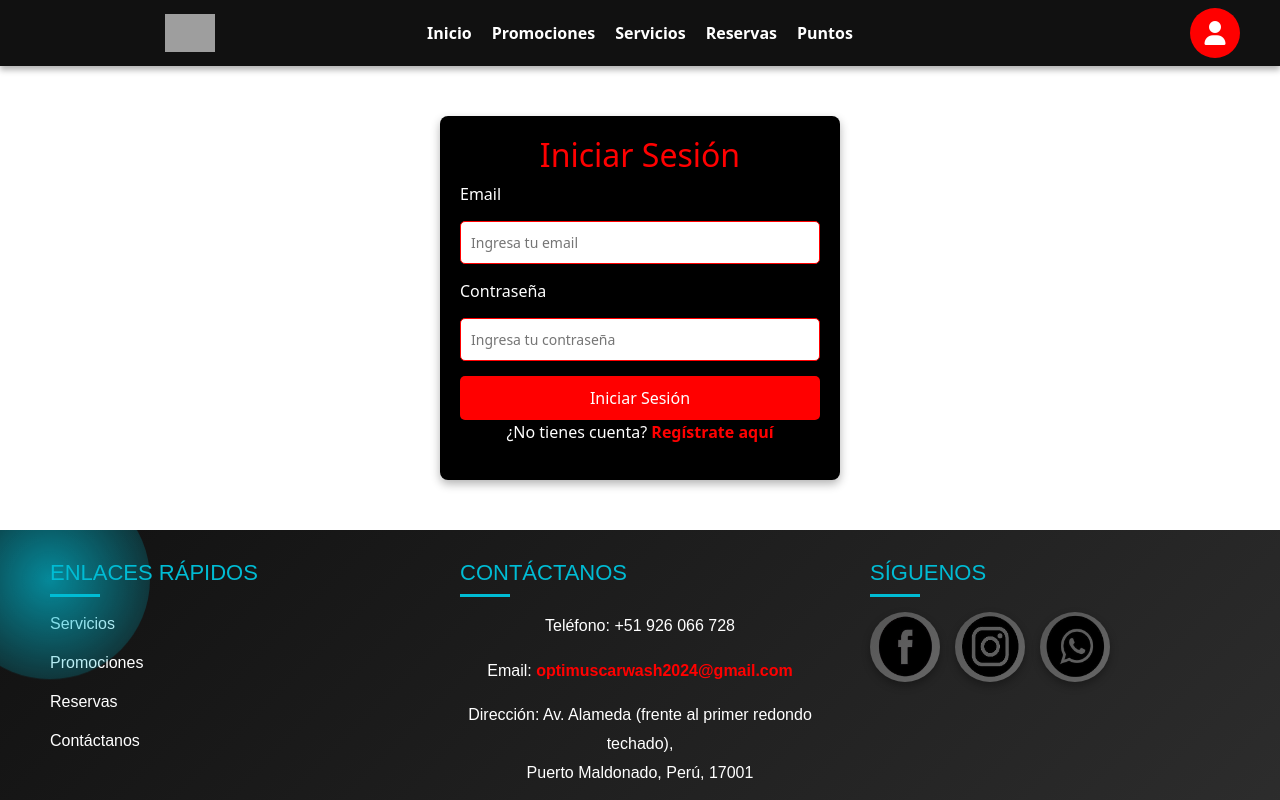
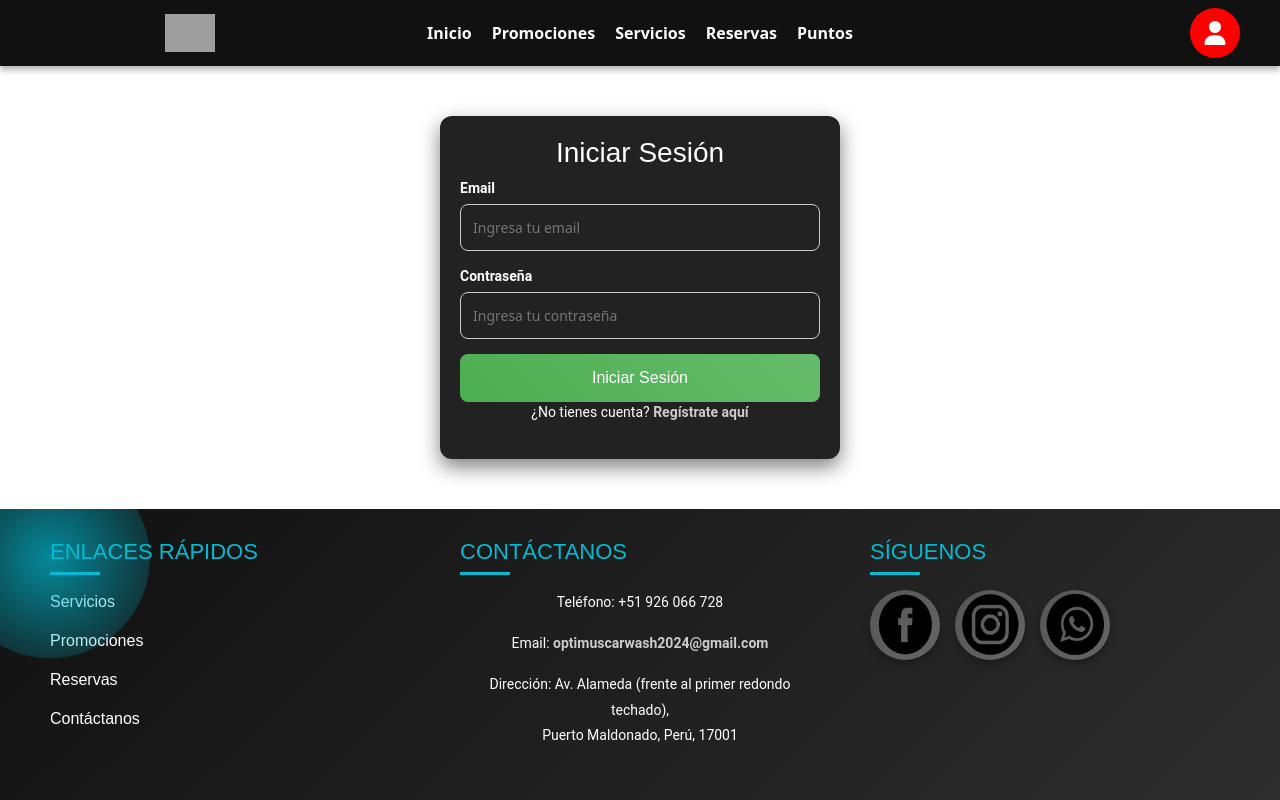
Before and after one commit to zaesp/Optimus_CarWash_react, a React (Vite) app in the folder Optimus-Carwash/: page /login in a window 1280 px wide. Shown: the top 800 px of the page. Built offline with nearby package versions, Linux system fonts and the light colour scheme; no server answers; grey boxes are pictures that could not be loaded.

Commit message:
Login e Registro(Suscripciones - Registro)

```diff
--- a/Optimus-Carwash/src/Components/Components-Footer/Footer.css
+++ b/Optimus-Carwash/src/Components/Components-Footer/Footer.css
@@ -97,7 +97,7 @@
 
 .subscription-section {
   flex: 1 1 100%;
-  margin: 20px 0;
+  margin: 20px 350px;
   text-align: center;
 }
 
@@ -109,7 +109,7 @@
   outline: none;
   width: 60%;
   max-width: 400px;
-  margin-right: 10px;
+  margin-left: 110px;
 }
 
 .subscription-section button {
@@ -205,5 +205,6 @@
 
   .subscription-section input[type="email"] {
     width: 80%;
+    text-align: center;
   }
 }
--- a/Optimus-Carwash/src/Components/Components-Footer/Footer.jsx
+++ b/Optimus-Carwash/src/Components/Components-Footer/Footer.jsx
@@ -1,7 +1,26 @@
+// Footer.js
 import './Footer.css';
 import imagenes from '../../assets/imagenes.js';
+import { useNavigate } from 'react-router-dom';
+import { useState } from 'react';
 
 const Footer = () => {
+  const navigate = useNavigate();
+  const [email, setEmail] = useState('');
+
+  // Manejar el cambio del input de suscripción
+  const handleEmailChange = (e) => {
+    setEmail(e.target.value);
+  };
+
+  // Manejar el envío del formulario de suscripción
+  const handleSubscription = (e) => {
+    e.preventDefault();
+    if (email) {
+      navigate(`/registro?email=${encodeURIComponent(email)}`);
+    }
+  };
+
   return (
     <footer className="footer">
       <div className="footer-container">
@@ -44,8 +63,13 @@ const Footer = () => {
         <div className="subscription-section">
           <h3>Suscríbete</h3>
           <p>¡Recibe nuestras últimas promociones y noticias!</p>
-          <form>
-            <input type="email" placeholder="Tu correo electrónico" />
+          <form onSubmit={handleSubscription}>
+            <input
+              type="email"
+              placeholder="Tu correo electrónico"
+              value={email}
+              onChange={handleEmailChange}
+            />
             <button type="submit">Suscribirme</button>
           </form>
         </div>
--- a/Optimus-Carwash/src/Components/Usuarios_Form/Login.css
+++ b/Optimus-Carwash/src/Components/Usuarios_Form/Login.css
@@ -1,66 +1,37 @@
+
 .login-container {
   max-width: 400px;
   margin: 50px auto;
   padding: 20px;
-  background-color: black;
+  background-color: #222;
   color: white;
-  border-radius: 8px;
-  box-shadow: 0 4px 10px rgba(0, 0, 0, 0.3);
+  border-radius: 12px;
+  box-shadow: 0 8px 20px rgba(0, 0, 0, 0.5);
+  transform: scale(1);
+  transition: transform 0.3s ease;
+}
+
+.login-container:hover {
+  transform: scale(1.03);
 }
 
 .login-container h2 {
   text-align: center;
-  color: #ff0000;
+  font-family: 'Poppins', sans-serif;
+  color: #fff;
+  font-size: 28px;
 }
 
 form {
   display: flex;
   flex-direction: column;
   gap: 15px;
+  animation: fadeIn 0.6s ease-in-out;
 }
 
 form label {
-  font-size: 16px;
+  color: #fff;
+  font-size: 14px;
+  font-weight: bold;
+  font-family: 'Roboto', sans-serif;
 }
-
-form input {
-  padding: 10px;
-  font-size: 14px;
-  border: 1px solid #ff0000;
-  border-radius: 5px;
-}
-
-form input:focus {
-  outline: none;
-  border: 1px solid #ff4444;
-}
-
-form button {
-  padding: 10px;
-  background-color: #ff0000;
-  color: #fff;
-  font-size: 16px;
-  border: none;
-  border-radius: 5px;
-  cursor: pointer;
-  transition: 0.3s;
-}
-
-form button:hover {
-  background-color: #cc0000;
-}
-
-p {
-  text-align: center;
-  margin-top: 10px;
-}
-
-p a {
-  color: #ff0000;
-  text-decoration: none;
-  font-weight: bold;
-}
-
-p a:hover {
-  text-decoration: underline;
-}
--- a/Optimus-Carwash/src/Components/Usuarios_Form/Registro.css
+++ b/Optimus-Carwash/src/Components/Usuarios_Form/Registro.css
@@ -1,68 +1,84 @@
+
+/* Estilo para Registro */
 .registro-container {
   max-width: 400px;
   margin: 50px auto;
   padding: 20px;
-    background-color: black;
+  background: linear-gradient(135deg, #1a1a1a, #444444);
   color: white;
-    border-radius: 8px;
-    box-shadow: 0 4px 10px rgba(0, 0, 0, 0.3);
+  border-radius: 12px;
+  box-shadow: 0 8px 20px rgba(0, 0, 0, 0.5);
+  transform: scale(1);
+  transition: transform 0.3s ease;
+}
+
+.registro-container:hover {
+  transform: scale(1.03);
 }
 
 .registro-container h2 {
   text-align: center;
-    color: #ff0000;
+  font-family: 'Poppins', sans-serif;
+  color: #fff;
+  font-size: 28px;
 }
 
 form {
   display: flex;
   flex-direction: column;
   gap: 15px;
+  animation: fadeIn 0.6s ease-in-out;
 }
 
 form label {
-    font-size: 16px;
+  font-size: 14px;
+  margin-bottom: -10px;
+  font-weight: bold;
+  font-family: 'Roboto', sans-serif;
 }
 
-form input,
-form select {
-    padding: 10px;
+form input, form select {
+  padding: 12px;
   font-size: 14px;
-    border: 1px solid #ff0000;
-    border-radius: 5px;
+  border: 1px solid #ccc;
+  border-radius: 8px;
+  background-color: #222;
+  color: white;
+  transition: border-color 0.3s;
 }
 
-form input:focus,
-form select:focus {
+form input:focus, form select:focus {
   outline: none;
-    border: 1px solid #ff4444;
+  border: 1px solid #000;
+  box-shadow: 0 0 5px #ccc;
 }
 
 form button {
-    padding: 10px;
-    background-color: #ff0000;
+  padding: 12px;
+  background: linear-gradient(45deg, #4caf50, #66bb6a);
   color: white;
   font-size: 16px;
+  font-family: 'Poppins', sans-serif;
   border: none;
-    border-radius: 5px;
+  border-radius: 8px;
   cursor: pointer;
-    transition: 0.3s;
+  transition: background 0.3s ease, transform 0.2s;
 }
 
 form button:hover {
-    background-color: #cc0000;
+  background: linear-gradient(45deg, #66bb6a, #4caf50);
+  transform: translateY(-2px);
 }
 
 p {
   text-align: center;
-    margin-top: 10px;
+  margin-top: 15px;
+  font-family: 'Roboto', sans-serif;
+  font-size: 14px;
 }
 
 p a {
-    color: #ff0000;
+  color: #ccc;
   text-decoration: none;
   font-weight: bold;
 }
-
-p a:hover {
-    text-decoration: underline;
-}
--- a/Optimus-Carwash/src/Components/Usuarios_Form/Registro.jsx
+++ b/Optimus-Carwash/src/Components/Usuarios_Form/Registro.jsx
@@ -1,19 +1,30 @@
-import React, { useState } from "react";
+
+// Registro.js
+import React, { useState, useEffect } from "react";
+import { useLocation } from "react-router-dom";
 import "./Registro.css";
 
-const Registro = ({handleValues,handleSumit, user}) => {
+const Registro = ({ handleValues, handleSumit, user }) => {
+  const location = useLocation();
+  const [emailFromQuery, setEmailFromQuery] = useState("");
+
+  useEffect(() => {
+    const queryParams = new URLSearchParams(location.search);
+    const email = queryParams.get("email");
+    if (email) {
+      setEmailFromQuery(email);
+    }
+  }, [location.search]);
 
   return (
     <div className="registro-container">
       <h2>Registro</h2>
       <form onSubmit={handleSumit}>
-
         <label>Usuario</label>
         <input
           type="text"
           name="usuario"
           placeholder="Ingresa tu nombre de usuario"
-
           user={user.usuario}
           onChange={handleValues}
           required
@@ -24,9 +35,11 @@ const Registro = ({handleValues,handleSumit, user}) => {
           type="text"
           name="email"
           placeholder="Ingresa tu email"
-
-          value={user.email}
-          onChange={handleValues}
+          value={emailFromQuery || user.email}
+          onChange={(e) => {
+            setEmailFromQuery("");
+            handleValues(e);
+          }}
           required
         />
 
@@ -41,7 +54,6 @@ const Registro = ({handleValues,handleSumit, user}) => {
           type="password"
           name="password"
           placeholder=""
-
           user={user.password}
           onChange={handleValues}
           required
--- /dev/null
+++ b/Optimus-Carwash/src/views/Servicios/Reservas.css
@@ -0,0 +1,98 @@
+/* Fondo exclusivo para la página de reserva */
+.reservationFormPage {
+  background-color: #938585;
+  min-height: 100vh;
+  display: flex;
+  justify-content: center;
+  align-items: center;
+}
+
+/* Contenedor principal del formulario */
+.reservationFormContainer {
+  background-color: #d4c3c3;
+  padding: 20px;
+  margin: 50px;
+  border-radius: 8px;
+  box-shadow: 0 4px 6px rgba(0, 0, 0, 0.1);
+  max-width: 800px;
+  width: 100%;
+}
+
+/* Imagen destacada */
+.formHeader {
+  display: flex;
+  justify-content: center;
+  margin-bottom: 20px;
+}
+
+.formImage {
+  width: 300px;
+  height: 300px;
+  object-fit: contain;
+  margin-bottom: -60px;
+}
+
+/* Título del formulario */
+.formTitle {
+  text-align: center;
+  font-size: 24px;
+  font-weight: bold;
+  margin-bottom: 20px;
+  color: #000;
+}
+
+/* Estilo general del formulario */
+.reservationForm {
+  display: flex;
+  flex-wrap: wrap;
+  gap: 20px;
+}
+
+/* Columnas del formulario */
+.formColumn {
+  flex: 1;
+  min-width: 300px;
+  color: #fff;
+}
+
+/* Grupo de cada campo */
+.formGroup {
+  display: flex;
+  flex-direction: column;
+  margin-bottom: 15px;
+}
+
+label {
+  margin-bottom: 5px;
+  font-weight: bold;
+  color: #000;
+}
+
+input, select, textarea {
+  padding: 10px;
+  border: 1px solid #000;
+  color: #fff;
+  border-radius: 4px;
+  font-size: 14px;
+}
+
+textarea {
+  resize: none;
+}
+
+
+/* Botón de enviar */
+.submitButton2 {
+  background-color: #64a575;
+  color: white;
+  border: none;
+  padding: 10px 15px;
+  font-size: 16px;
+  border-radius: 4px;
+  cursor: pointer;
+  width: 100%;
+}
+
+.submitButton2:hover {
+  background-color: #19d25d;
+}
--- a/Optimus-Carwash/src/views/Servicios/Reservas.jsx
+++ b/Optimus-Carwash/src/views/Servicios/Reservas.jsx
@@ -1,9 +1,144 @@
-import React from 'react'
+import React, { useState } from "react";
+import './Reservas.css';
+import imagenes from "../../assets/imagenes";
 
-const Reservas = () => {
+const ReservationForm = () => {
+  const [formData, setFormData] = useState({
+    nombre: "",
+    email: "",
+    telefono: "",
+    vehiculo: "",
+    servicio: "",
+    fecha: "",
+    hora: "",
+    notas: "",
+  });
+
+  const [error, setError] = useState("");
+
+  const servicios = ["Lavado Básico", "Pulido", "Lavado Completo", "Desinfección"];
+
+  const handleChange = (e) => {
+    const { name, value } = e.target;
+    setFormData({ ...formData, [name]: value });
+  };
+
+  const handleSubmit = (e) => {
+    e.preventDefault();
+    if (!formData.nombre || !formData.email || !formData.telefono || !formData.servicio || !formData.fecha || !formData.hora) {
+      setError("Por favor, complete todos los campos obligatorios.");
+      return;
+    }
+    setError("");
+    console.log("Datos enviados:", formData);
+    alert("Reserva realizada con éxito. ¡Gracias!");
+  };
+
   return (
-    <div>Reservas</div>
-  )
-}
+    <div className="reservationFormPage">
+      <div className="reservationFormContainer">
+        <div className="formHeader">
+          <img src={imagenes.img3} alt="Logo" className="formImage" />
+        </div>
+        <h2 className="formTitle">Reserva tu Servicio</h2>
+        <form onSubmit={handleSubmit} className="reservationForm">
+          {error && <p className="errorMessage">{error}</p>}
+          <div className="formColumn">
+            <div className="formGroup">
+              <label htmlFor="nombre">Nombre completo</label>
+              <input
+                type="text"
+                id="nombre"
+                name="nombre"
+                placeholder="Ingresa tu nombre"
+                value={formData.nombre}
+                onChange={handleChange}
+              />
+            </div>
+            <div className="formGroup">
+              <label htmlFor="email">Correo electrónico</label>
+              <input
+                type="email"
+                id="email"
+                name="email"
+                placeholder="Ingresa tu email"
+                value={formData.email}
+                onChange={handleChange}
+              />
+            </div>
+            <div className="formGroup">
+              <label htmlFor="telefono">Teléfono</label>
+              <input
+                type="tel"
+                id="telefono"
+                name="telefono"
+                placeholder="Ingresa tu teléfono"
+                value={formData.telefono}
+                onChange={handleChange}
+              />
+            </div>
+            <div className="formGroup">
+              <label htmlFor="vehiculo">Tipo de vehículo</label>
+              <select id="vehiculo" name="vehiculo" value={formData.vehiculo} onChange={handleChange}>
+                <option value="">Selecciona una opción</option>
+                <option value="Auto">Auto</option>
+                <option value="Moto">Moto</option>
+                <option value="Camioneta">Camioneta</option>
+              </select>
+            </div>
+          </div>
 
-export default Reservas
+          <div className="formColumn">
+            <div className="formGroup">
+              <label htmlFor="servicio">Servicio</label>
+              <select id="servicio" name="servicio" value={formData.servicio} onChange={handleChange}>
+                <option value="">Selecciona un servicio</option>
+                {servicios.map((servicio, index) => (
+                  <option key={index} value={servicio}>
+                    {servicio}
+                  </option>
+                ))}
+              </select>
+            </div>
+            <div className="formGroup">
+              <label htmlFor="fecha">Fecha</label>
+              <input
+                type="date"
+                id="fecha"
+                name="fecha"
+                value={formData.fecha}
+                onChange={handleChange}
+              />
+            </div>
+            <div className="formGroup">
+              <label htmlFor="hora">Hora</label>
+              <input
+                type="time"
+                id="hora"
+                name="hora"
+                value={formData.hora}
+                onChange={handleChange}
+              />
+            </div>
+            <div className="formGroup">
+              <label htmlFor="notas">Notas adicionales</label>
+              <textarea
+                id="notas"
+                name="notas"
+                placeholder="Agrega comentarios o instrucciones (opcional)"
+                value={formData.notas}
+                onChange={handleChange}
+              />
+            </div>
+          </div>
+
+          <button type="submit" className="submitButton2">
+            Reservar
+          </button>
+        </form>
+      </div>
+    </div>
+  );
+};
+
+export default ReservationForm;
```
Lines whose indentation alone changed are shown as unchanged.
